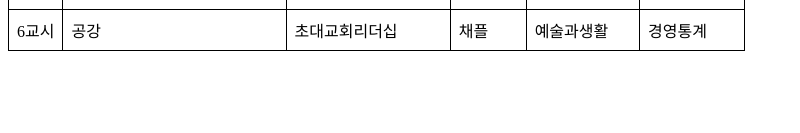
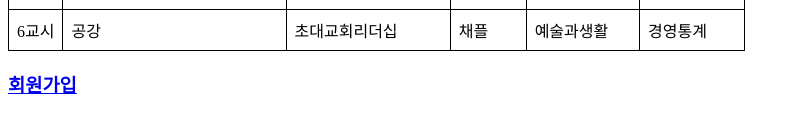
Before and after one commit to 20223048/20223048.github.io, a plain HTML site: page index.html in a window 1280 px wide. Shown: the part 347-480 px from the top of the page, without its empty margins (0-800 px from the left). Drawn offline with Linux system fonts and the light colour scheme.

Commit message:
커밋11

```diff
--- a/index.html
+++ b/index.html
@@ -48,6 +48,6 @@
             </tr>
         </table>
 
-        <h3><a href="file:///D:/webpro/w05/%ED%9A%8C%EC%9B%90%EA%B0%80%EC%9E%85/login.html" target="_blank"></a></h3>
+        <h3><a href="file:///D:/webpro/w05/%ED%9A%8C%EC%9B%90%EA%B0%80%EC%9E%85/login.html" target="_blank">회원가입</a></h3>
     </body>
 </html>
```
